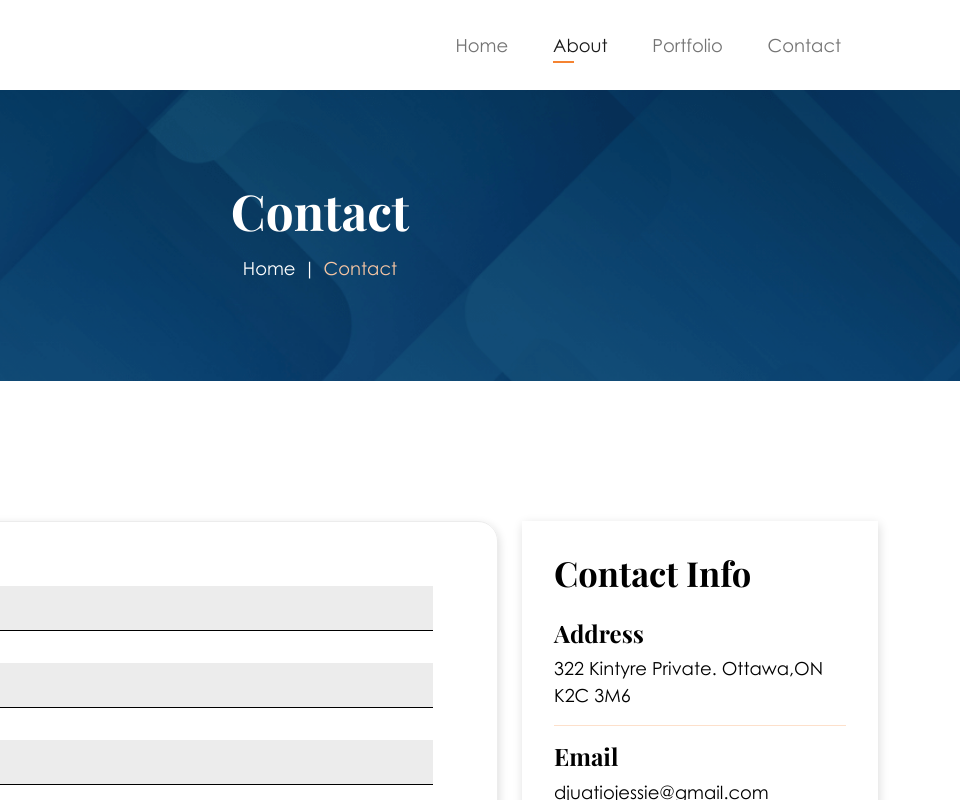
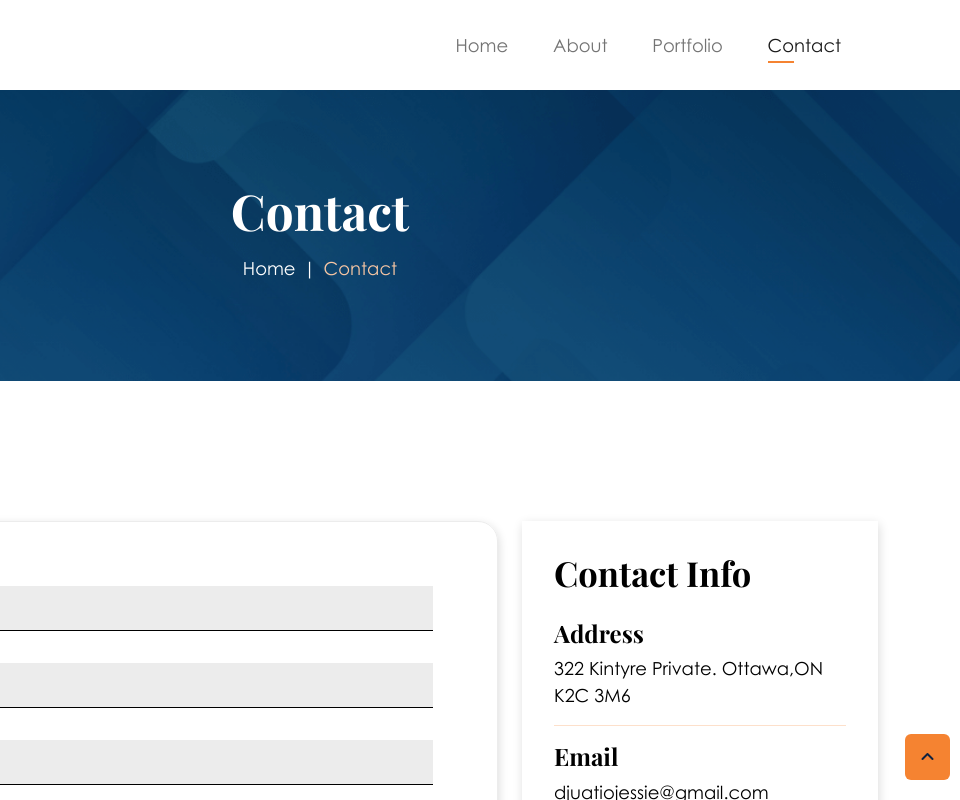
Before and after one commit to mbek0002/portfolio, a plain HTML site: page contact.html in a window 1280 px wide. Shown: the top 800 px of the page, 320-1280 px from the left. Drawn offline with nearby package versions, Linux system fonts and the light colour scheme.

Commit message:
Added back to top button

```diff
--- a/contact.html
+++ b/contact.html
@@ -27,13 +27,13 @@
                     <a class="nav-link" href="index.html">Home</a>
                   </li>
                   <li class="nav-item">
-                    <a class="nav-link active" href="about.html">About</a>
+                    <a class="nav-link" href="about.html">About</a>
                   </li>
                   <li class="nav-item">
                     <a class="nav-link" href="portfolio.html">Portfolio</a>
                   </li>
                   <li class="nav-item">
-                    <a class="nav-link " aria-current="page" href="contact.html">Contact</a>
+                    <a class="nav-link active" aria-current="page" href="contact.html">Contact</a>
                   </li>
                 </ul>
               </div>
@@ -353,7 +353,9 @@
             </div>
         </div>
     </main>
-
+    <div class="display">
+        <a href="#" class="top btn btn-secondary"><span class="visually-hidden">Top</span><i class="fas fa-angle-up"></i></a>
+    </div>
     <footer id="footer" role="contentinfo">
         <div class="footer-info container-fluid">
             <div class="row justify-content-center">
--- a/main.css
+++ b/main.css
@@ -218,10 +218,10 @@ h5{
 
 @keyframes grow{
     0% {
-        transform: scale(0.8);
+        transform: scale(0.8) translate(0px, 0px);
       }
       100% {
-        transform: scale(1);
+        transform: scale(1) translate(-50px, -50px);
       }
 }
 
@@ -419,6 +419,29 @@ h5{
         width: 258.81;
       }
 }
+
+.display{
+    display: grid;
+    position: relative;
+    bottom: 0;
+}
+
+.top {
+    --offset: 50px;
+
+    position: fixed;
+    bottom: 20px;
+    margin-right: 10px;
+    place-self: end;
+    margin-top: calc(100vh + var(--offset));
+
+    /* visual styling */
+    width: 45px;
+    padding: 0.7rem;
+    aspect-ratio: 1;
+    z-index: 999;
+  }
+
 
 
 .footer-info{
```
Also changed, not shown: about.html (+3 -1 lines), index.html (+3 -1 lines), portfolio.html (+3 -1 lines), project-detail-1.html (+3 -1 lines), project-detail-2.html (+3 -1 lines), project-detail-3.html (+3 -1 lines).
